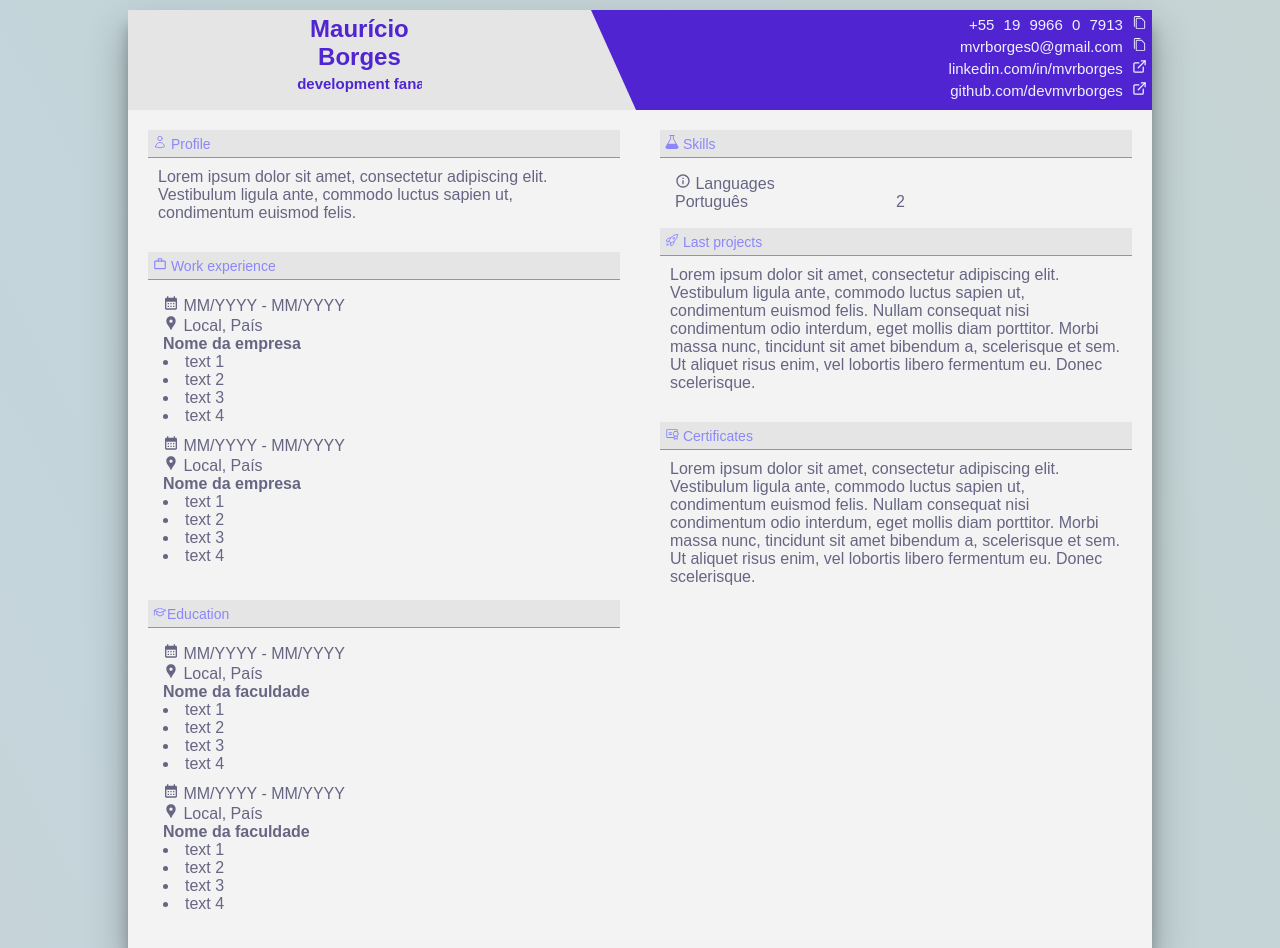
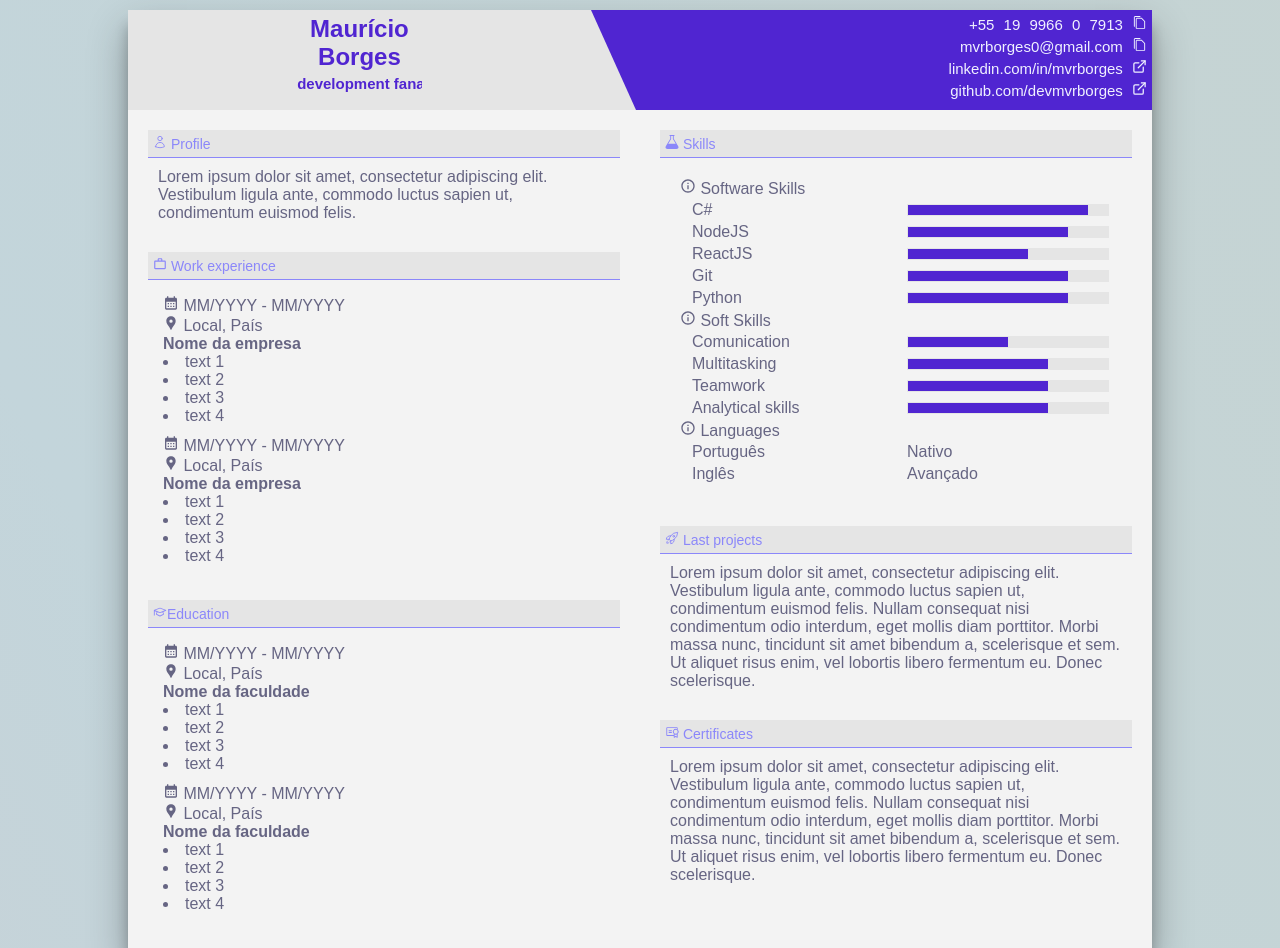
Before and after one commit to devmvrborges/github-page, a React (Create React App) app: page / in a window 1280 px wide. Built offline with nearby package versions, Linux system fonts and the light colour scheme.

Commit message:
add slider component

```diff
--- /dev/null
+++ b/src/Components/Slider.tsx
@@ -0,0 +1,47 @@
+import React, { ChangeEvent } from 'react';
+import './SliderComponent.css'; // Importa o arquivo CSS
+
+interface SliderComponentProps {
+  initialValue: number; // Adiciona a propriedade initialValue ao tipo das props
+}
+
+interface SliderComponentState {
+  value: number;
+}
+
+class SliderComponent extends React.Component<SliderComponentProps, SliderComponentState> {
+  constructor(props: SliderComponentProps) {
+    super(props);
+    this.state = {
+      value: props.initialValue, // Inicializa o valor com o valor passado nas props
+    };
+  }
+
+  render() {
+    const { value } = this.state;
+    return (
+        <div className="slider-container">
+        <div className="slider-track">
+          <div className="slider-filled" style={{ width: `${(value / 10) * 100}%` }}></div>
+          <input
+            type="range"
+            min={0}
+            max={10}
+            value={value}
+            onChange={this.handleSliderChange}
+            disabled
+            className="custom-slider"
+          />
+        </div>
+      </div>
+    );
+  }
+
+  handleSliderChange = (event: ChangeEvent<HTMLInputElement>) => {
+    // Lida com a alteração do slider (mesmo que esteja desativado)
+    // Se necessário fazer algo aqui, você pode adicionar sua lógica
+    // Por exemplo, você pode querer armazenar o valor em algum lugar ou executar uma ação
+  };
+}
+
+export default SliderComponent;
--- /dev/null
+++ b/src/Components/SliderComponent.css
@@ -0,0 +1,35 @@
+.slider-container {
+    width: 100%;
+  }
+
+  .slider-track {
+    position: relative;
+    height: 10px;
+    background: #E5E5E5;
+    border: 1px solid #E5E5E5;
+    /* border-radius: 4px; */
+    overflow: hidden;
+  }
+
+  .slider-filled {
+    position: absolute;
+    height: 100%;
+    background: #5025D1;
+    /* border-radius: 4px; */
+  }
+
+  .custom-slider {
+    appearance: none;
+    width: 100%;
+    height: 10px;
+    background: transparent;
+    border: none;
+    outline: none;
+  }
+
+  .custom-slider::-webkit-slider-thumb {
+    appearance: none;
+    width: 15px;
+    height: 15px;
+    border-radius: 50%;
+  }
--- a/src/Resume.tsx
+++ b/src/Resume.tsx
@@ -9,6 +9,7 @@ import { FiExternalLink } from "react-icons/fi";
 import { ImLab } from "react-icons/im";
 import TypingAnimation from './TypingAnimation';
 import { Tooltip } from 'react-tooltip'
+import SliderComponent from './Components/Slider';
 
 const Resume = () => {
 
@@ -110,14 +111,70 @@ const Resume = () => {
               <div className='sectionContentText'>
 
                 <div className='sectionTopic'>
-                  <MdOutlineInfo /> Languages <br />
                   <div className="mini-container">
-                    <div className="left">Português</div>
-                    <div className="right">2</div>
-                    {/* <div className="left">Ingles</div>
-                    <div className="right">4</div> */}
-                    {/* <div className="left">Espanhol</div>
-                    <div className="right">5</div> */}
+                  <MdOutlineInfo /> Software Skills <br />
+                    <table>
+                      <tbody>
+                        <tr>
+                          <td>C#</td>
+                          <td><SliderComponent initialValue={9} /></td>
+                        </tr>
+                        <tr>
+                          <td>NodeJS</td>
+                          <td><SliderComponent initialValue={8} /></td>
+                        </tr>
+                        <tr>
+                          <td>ReactJS</td>
+                          <td><SliderComponent initialValue={6} /></td>
+                        </tr>
+                        <tr>
+                          <td>Git</td>
+                          <td><SliderComponent initialValue={8} /></td>
+                        </tr>
+                        <tr>
+                          <td>Python</td>
+                          <td><SliderComponent initialValue={8} /></td>
+                        </tr>
+                      </tbody>
+                    </table>
+
+
+                    <MdOutlineInfo /> Soft Skills <br />
+
+                    <table>
+                      <tbody>
+                        <tr>
+                          <td>Comunication</td>
+                          <td><SliderComponent initialValue={5} /></td>
+                        </tr>
+                        <tr>
+                          <td>Multitasking</td>
+                          <td><SliderComponent initialValue={7} /></td>
+                        </tr>
+                        <tr>
+                          <td>Teamwork</td>
+                          <td><SliderComponent initialValue={7} /></td>
+                        </tr>
+                        <tr>
+                          <td>Analytical skills</td>
+                          <td><SliderComponent initialValue={7} /></td>
+                        </tr>
+                      </tbody>
+                    </table>
+
+                    <MdOutlineInfo /> Languages <br />
+                    <table>
+                      <tbody>
+                        <tr>
+                          <td>Português</td>
+                          <td>Nativo</td>
+                        </tr>
+                        <tr>
+                          <td>Inglês</td>
+                          <td>Avançado</td>
+                        </tr>
+                      </tbody>
+                    </table>
                   </div>
                 </div>
 
--- a/src/styles.css
+++ b/src/styles.css
@@ -186,6 +186,12 @@ a {
         margin: 0px;
         align-self: center;
     }
+
+        table {
+            width: 100%;
+            text-align-last: right;
+            margin-left: -10%;
+        }
 }
 
 .headContainer>div {
@@ -265,17 +271,26 @@ a:hover{
 
 
   .mini-container {
-    width: 100%;
-    height: 100%;
+    padding: 5px;
 }
 
 .left {
     float: left;
     width: 50%;
+    padding: 2px;
   }
 
 
   .right {
-    float: left;
+    float: right;
     width: 50%;
   }
+
+table{
+    width: 100%;
+}
+
+td{
+  padding-left: 10px;
+    width: 50%;
+}
```
